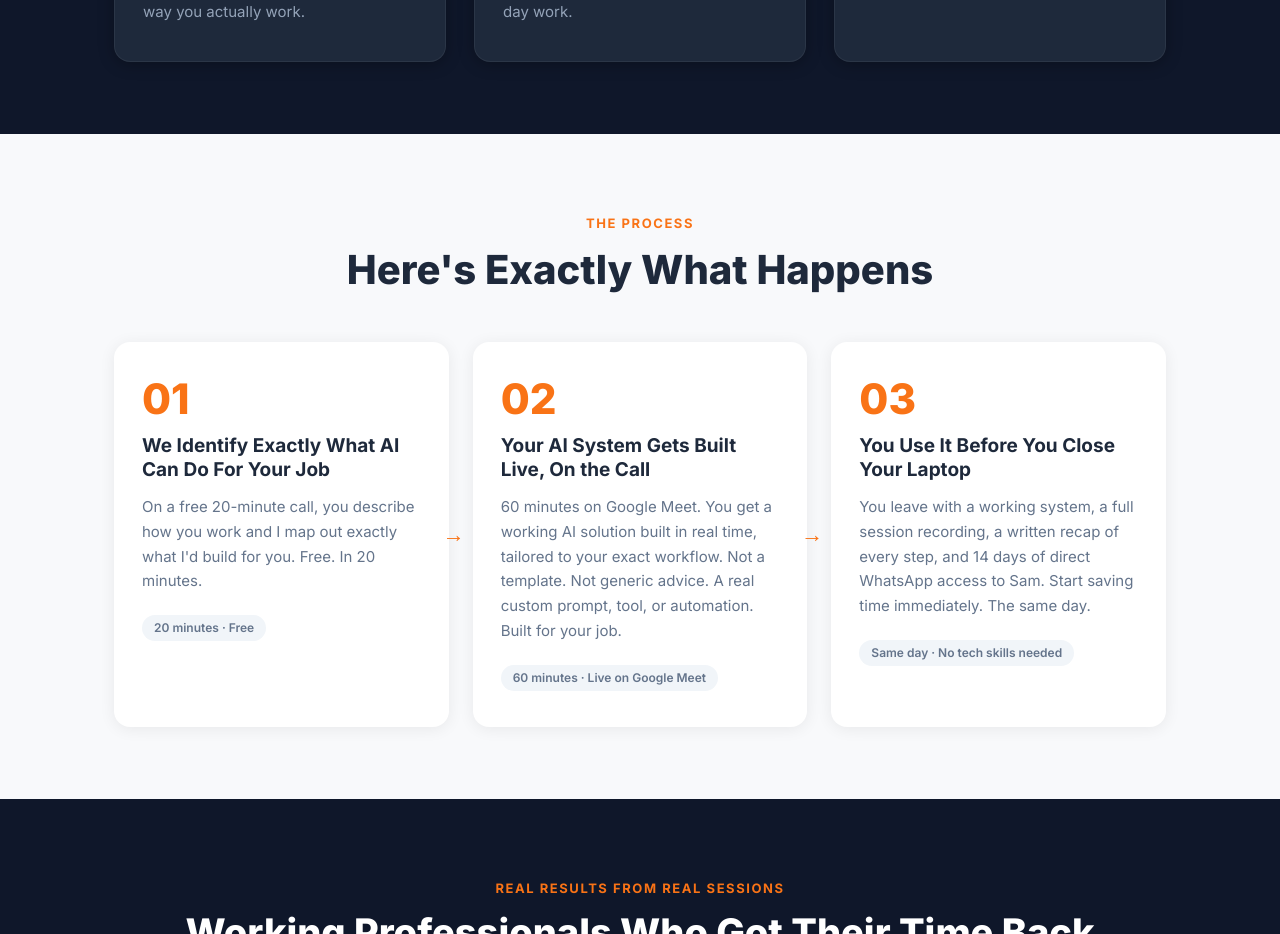
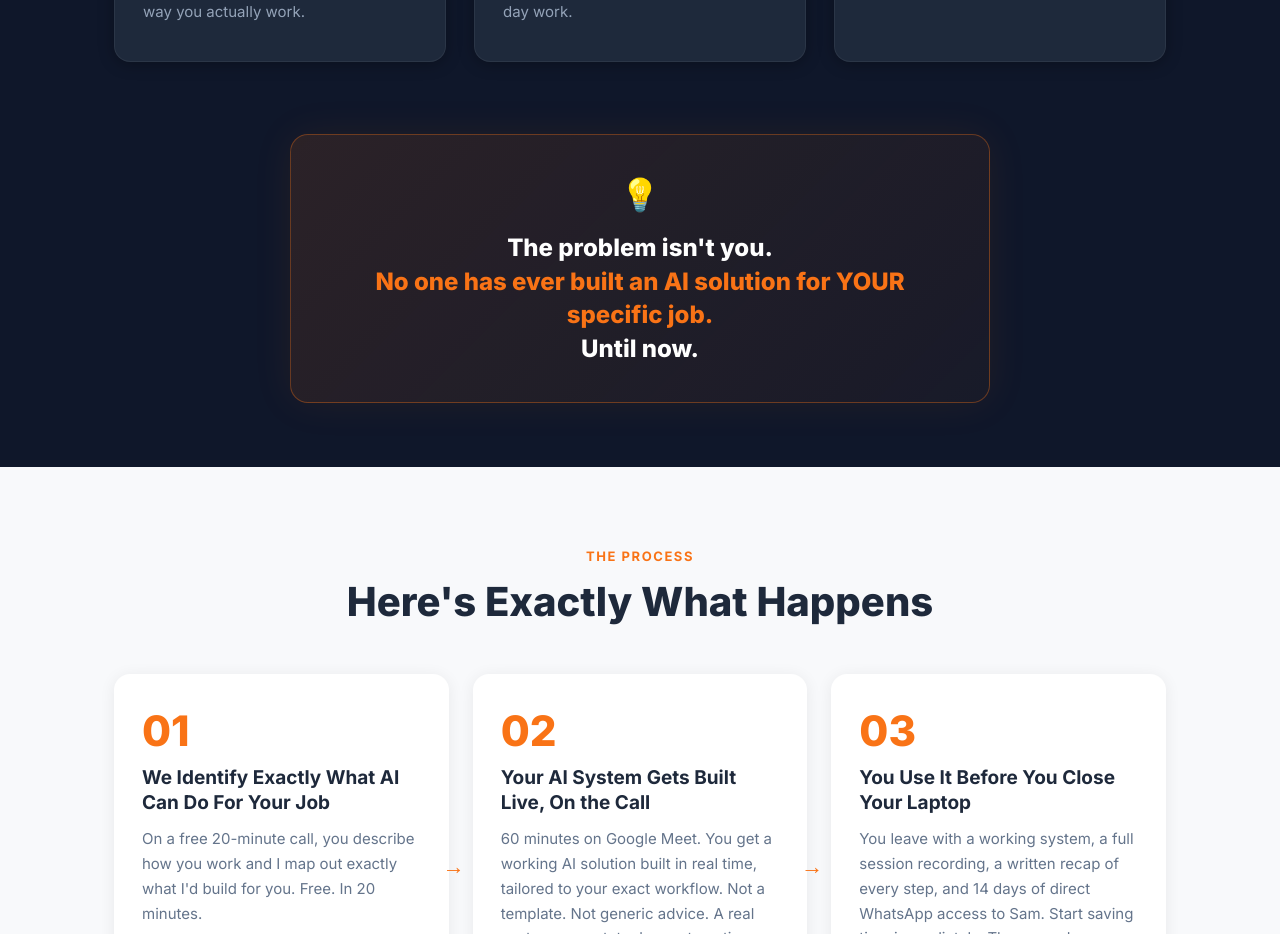
Before and after one commit to samkershner1234-aisk/ai-with-sam, a React (Vite) app: page / in a window 1280 px wide. Shown: the part 1420-2354 px from the top of the page. Built offline with nearby package versions, Linux system fonts and the light colour scheme.

Commit message:
Update Home component with new highlight section
Added a highlight section with a message about AI solutions.

```diff
--- a/src/pages/Home.jsx
+++ b/src/pages/Home.jsx
@@ -14,11 +14,24 @@ import MobileStickyBar from "../components/landing/MobileStickyBar";
 
 export default function Home() {
   return (
-<div style={{ fontFamily: "'Inter', sans-serif" }}>
+    <div style={{ fontFamily: "'Inter', sans-serif", background: "#0F172A" }}>
       <ScrollProgress />
       <Navbar />
       <Hero />
       <PainSection />
+      {/* "The problem isn't you" highlight box */}
+      <section style={{ background: "#0F172A", padding: "0 24px 64px" }}>
+        <div style={{ maxWidth: 700, margin: "0 auto" }}>
+          <div style={{ background: "linear-gradient(135deg, rgba(249,115,22,0.12), rgba(249,115,22,0.04))", border: "1.5px solid rgba(249,115,22,0.35)", borderRadius: 18, padding: "36px 40px", textAlign: "center", boxShadow: "0 0 40px rgba(249,115,22,0.08)" }}>
+            <div style={{ fontSize: 32, marginBottom: 12 }}>💡</div>
+            <p style={{ fontSize: "clamp(18px,2.5vw,24px)", fontWeight: 800, color: "#fff", lineHeight: 1.4, margin: 0 }}>
+              The problem isn't you.<br />
+              <span style={{ color: "#F97316" }}>No one has ever built an AI solution for YOUR specific job.</span>
+              <br />Until now.
+            </p>
+          </div>
+        </div>
+      </section>
       <HowItWorks />
       <Testimonials />
       <PricingSection />
```
Lines whose indentation alone changed are shown as unchanged.
